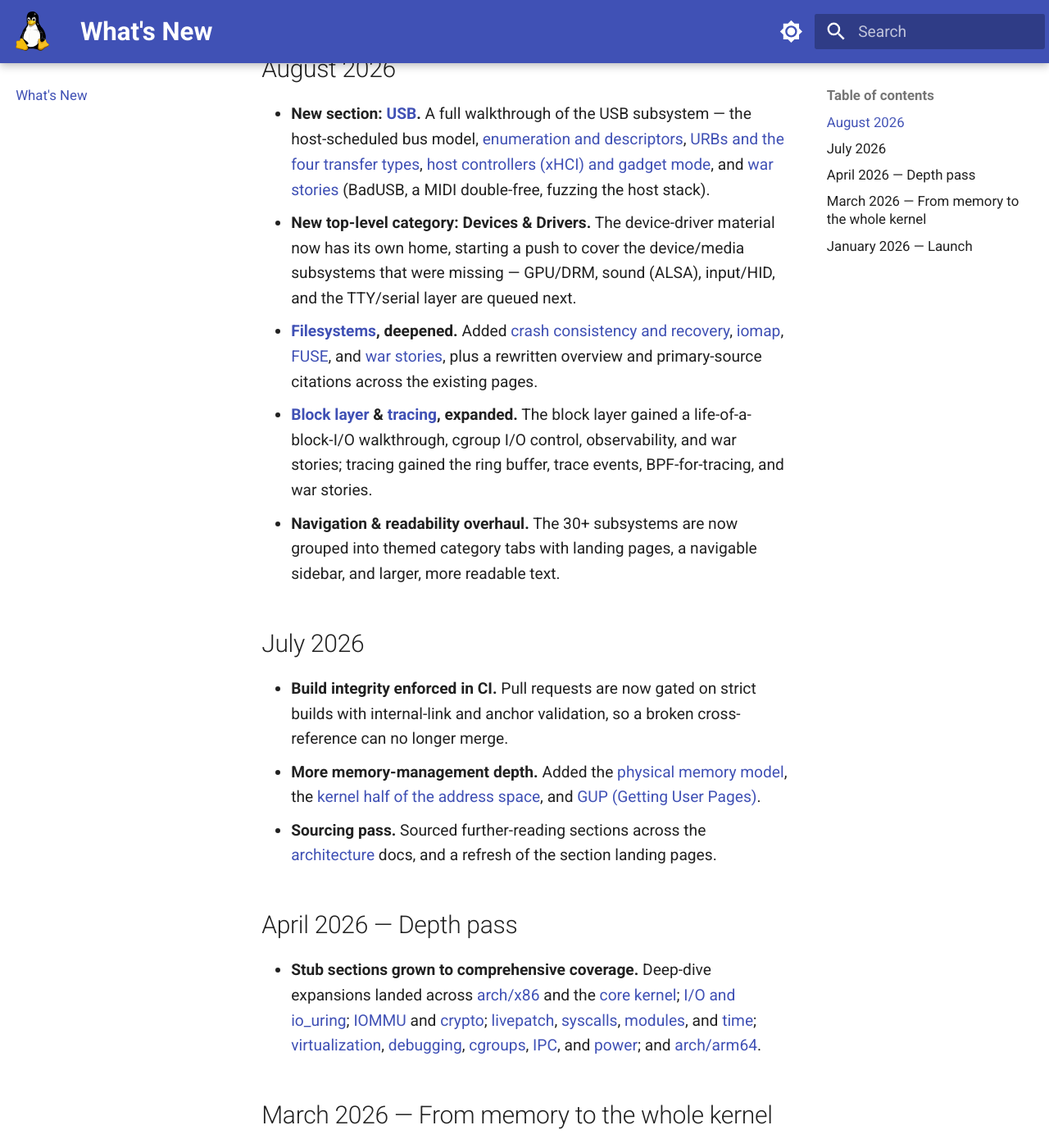
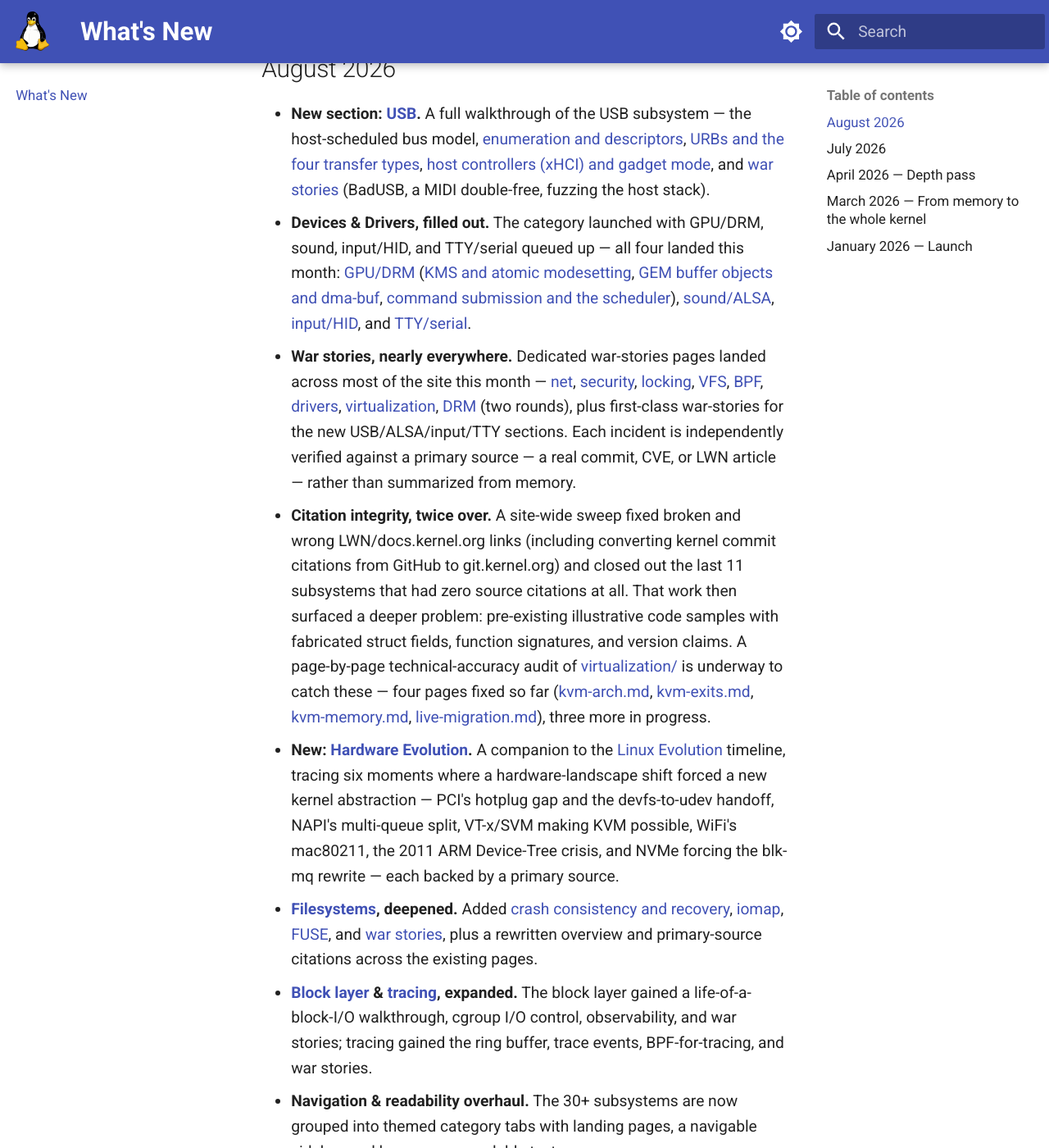
Before and after one commit to laveeshb/linux-kernel-internals, an MkDocs documentation site: the page built from docs/changelog.md, in a window 1280 px wide and 1400 px high, scrolled down 400 px. Shown: the whole window at 82% size. Built offline with MkDocs 1.6.1 and Material for MkDocs 9.7.7, drawn with Linux system fonts in a browser that asks for light colours.

Commit message:
changelog: fill out August 2026 section (#784)
* changelog: fill out August 2026 with what actually shipped

The Devices & Drivers bullet said GPU/DRM, sound, input/HID, and
TTY/serial were "queued next" -- all four landed since. Added bullets
for the war-stories push (most subsystems got one this month) and the
citation-integrity work (site-wide LWN/link fixes plus the deeper
fabricated-technical-detail audit of virtualization/, four pages in).

* changelog: add the hardware-evolution.md milestone

Landed after this PR was first opened.

---------

Co-authored-by: Laveesh Bansal <laveeshb@Laveeshs-MacBook-Pro.local>

```diff
--- a/docs/changelog.md
+++ b/docs/changelog.md
@@ -5,7 +5,10 @@
 ## August 2026
 
 - **New section: [USB](usb/README.md).** A full walkthrough of the USB subsystem — the host-scheduled bus model, [enumeration and descriptors](usb/enumeration.md), [URBs and the four transfer types](usb/urbs.md), [host controllers (xHCI) and gadget mode](usb/xhci-gadget.md), and [war stories](usb/war-stories.md) (BadUSB, a MIDI double-free, fuzzing the host stack).
-- **New top-level category: Devices & Drivers.** The device-driver material now has its own home, starting a push to cover the device/media subsystems that were missing — GPU/DRM, sound (ALSA), input/HID, and the TTY/serial layer are queued next.
+- **Devices & Drivers, filled out.** The category launched with GPU/DRM, sound, input/HID, and TTY/serial queued up — all four landed this month: [GPU/DRM](drm/README.md) ([KMS and atomic modesetting](drm/kms.md), [GEM buffer objects and dma-buf](drm/gem-dmabuf.md), [command submission and the scheduler](drm/command-submission.md)), [sound/ALSA](alsa/README.md), [input/HID](input/README.md), and [TTY/serial](tty/README.md).
+- **War stories, nearly everywhere.** Dedicated war-stories pages landed across most of the site this month — [net](net/war-stories.md), [security](security/war-stories.md), [locking](locking/war-stories.md), [VFS](vfs/war-stories.md), [BPF](bpf/war-stories.md), [drivers](drivers/war-stories.md), [virtualization](virtualization/war-stories.md), [DRM](drm/war-stories.md) (two rounds), plus first-class war-stories for the new USB/ALSA/input/TTY sections. Each incident is independently verified against a primary source — a real commit, CVE, or LWN article — rather than summarized from memory.
+- **Citation integrity, twice over.** A site-wide sweep fixed broken and wrong LWN/docs.kernel.org links (including converting kernel commit citations from GitHub to git.kernel.org) and closed out the last 11 subsystems that had zero source citations at all. That work then surfaced a deeper problem: pre-existing illustrative code samples with fabricated struct fields, function signatures, and version claims. A page-by-page technical-accuracy audit of [virtualization/](virtualization/README.md) is underway to catch these — four pages fixed so far ([kvm-arch.md](virtualization/kvm-arch.md), [kvm-exits.md](virtualization/kvm-exits.md), [kvm-memory.md](virtualization/kvm-memory.md), [live-migration.md](virtualization/live-migration.md)), three more in progress.
+- **New: [Hardware Evolution](hardware-evolution.md).** A companion to the [Linux Evolution](linux-evolution.md) timeline, tracing six moments where a hardware-landscape shift forced a new kernel abstraction — PCI's hotplug gap and the devfs-to-udev handoff, NAPI's multi-queue split, VT-x/SVM making KVM possible, WiFi's mac80211, the 2011 ARM Device-Tree crisis, and NVMe forcing the blk-mq rewrite — each backed by a primary source.
 - **[Filesystems](filesystems/README.md), deepened.** Added [crash consistency and recovery](filesystems/crash-consistency.md), [iomap](filesystems/iomap.md), [FUSE](filesystems/fuse.md), and [war stories](filesystems/war-stories.md), plus a rewritten overview and primary-source citations across the existing pages.
 - **[Block layer](block/README.md) & [tracing](tracing/README.md), expanded.** The block layer gained a life-of-a-block-I/O walkthrough, cgroup I/O control, observability, and war stories; tracing gained the ring buffer, trace events, BPF-for-tracing, and war stories.
 - **Navigation & readability overhaul.** The 30+ subsystems are now grouped into themed category tabs with landing pages, a navigable sidebar, and larger, more readable text.
```
